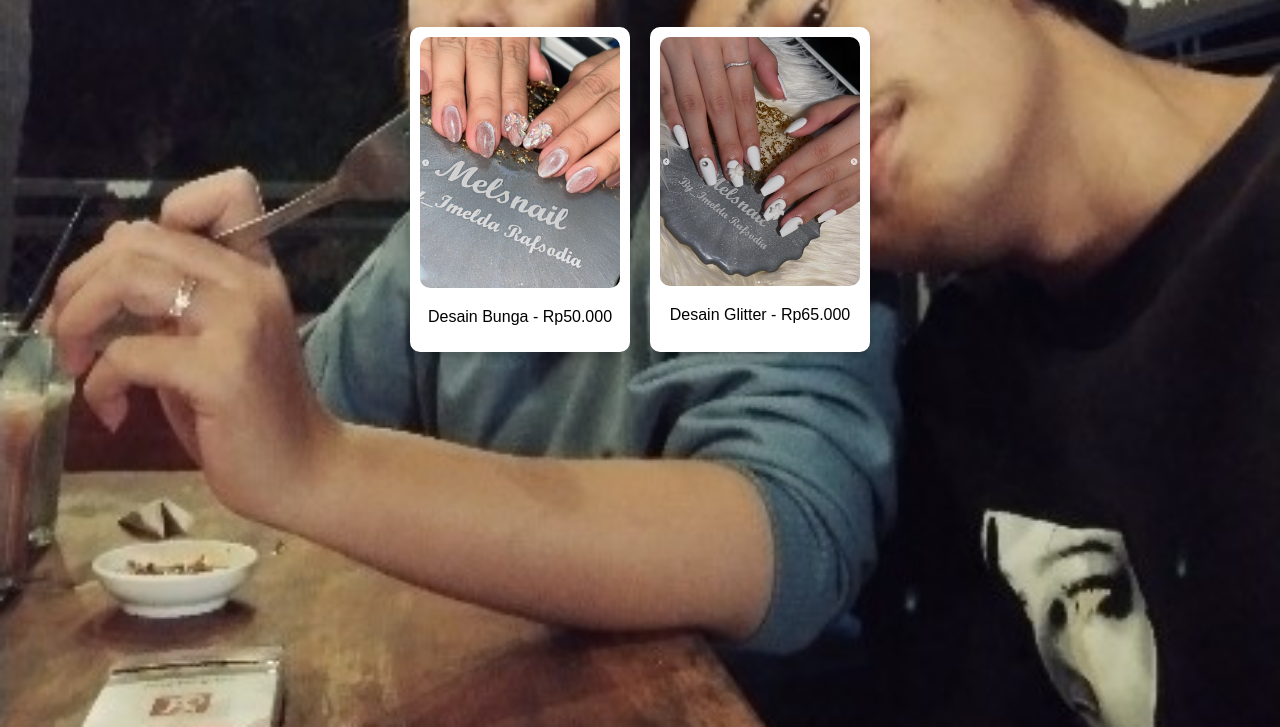
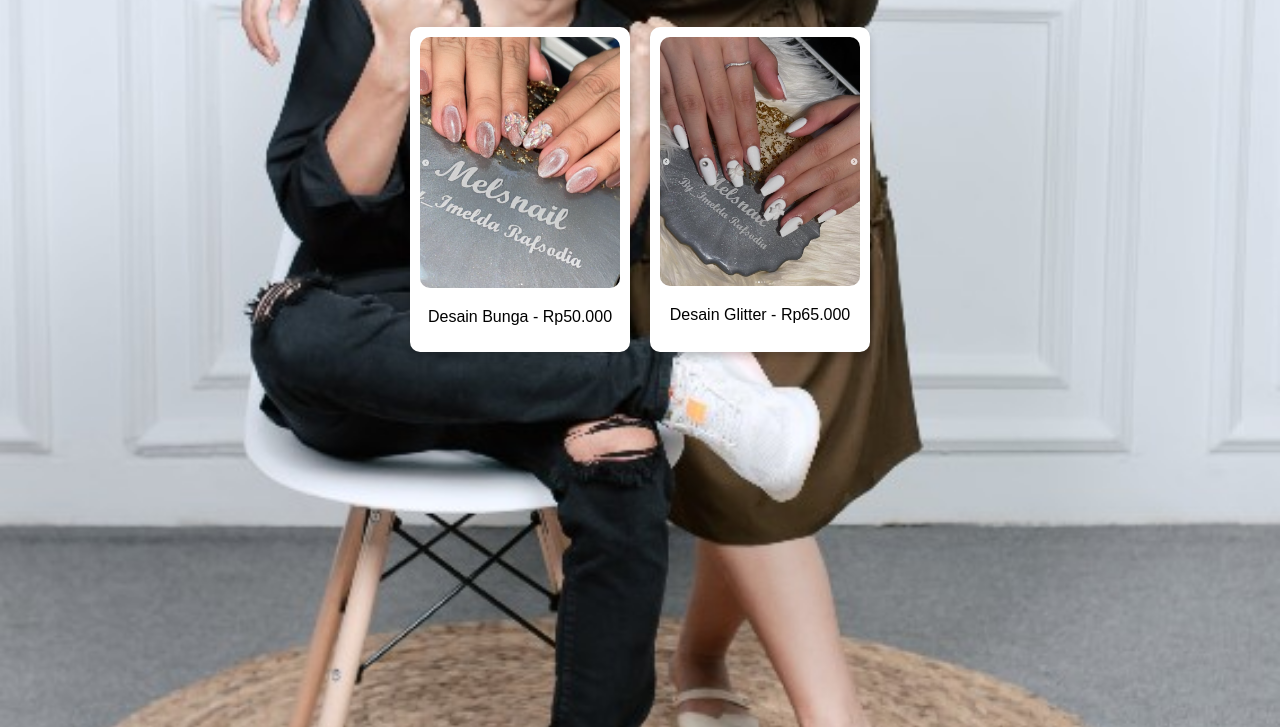
Before and after one commit to Bos-D-Kecil/melsnail_29, a plain HTML site: page index.html in a window 1280 px wide. Shown: the part 73-800 px from the top of the page. Drawn offline with Linux system fonts and the light colour scheme.

Commit message:
Update style.css

```diff
--- a/style.css
+++ b/style.css
@@ -2,7 +2,7 @@ body {
     font-family: Arial, sans-serif;
     text-align: center;
     background-color: #fce4ec;
-    background-image: url('1000004875.jpg'); /* Tambahkan titik koma */
+    background-image: url('sabo.jpg'); /* Tambahkan titik koma */
     background-size: cover;
     background-position: center;
     background-repeat: no-repeat;
```
